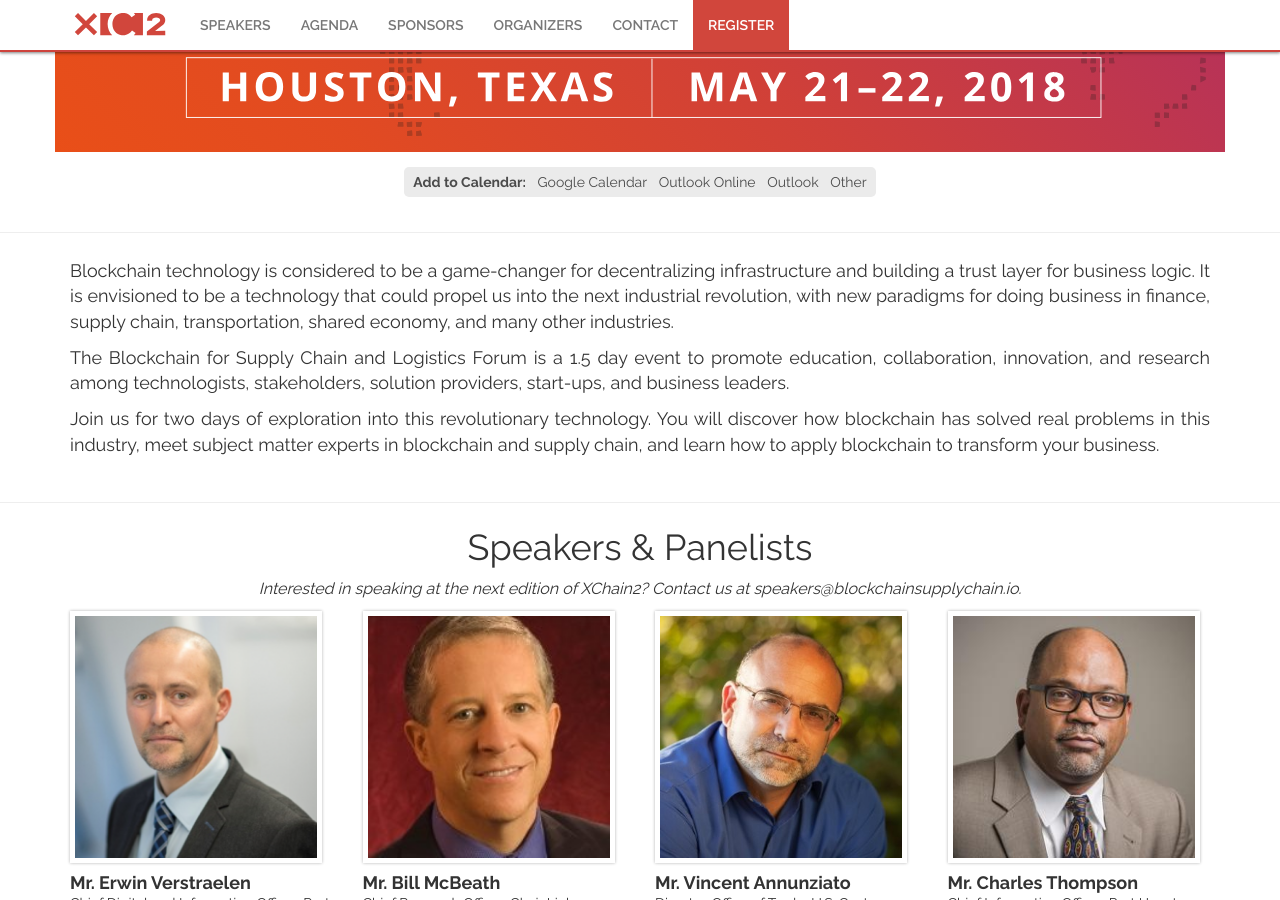
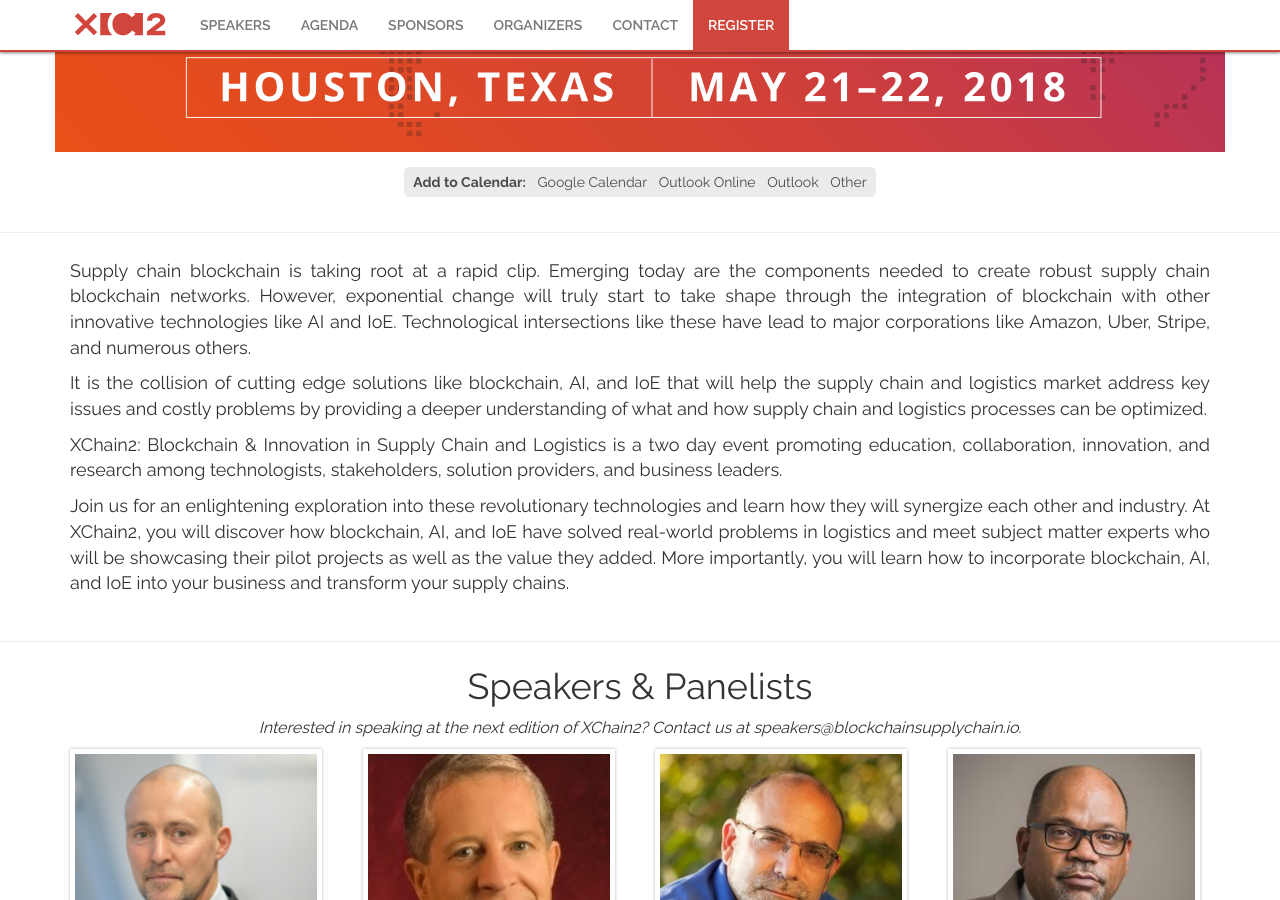
Before and after one commit to gnawalishyam/jekyll, a Jekyll site: the page built from index.html, in a window 1280 px wide and 900 px high, scrolled down 599 px. Built offline with Jekyll 4.4.1, drawn with Linux system fonts in a browser that asks for light colours; some web fonts are replaced.

Commit message:
Update Index.html
Updated About Text

```diff
--- a/index.html
+++ b/index.html
@@ -32,9 +32,10 @@
 		<!--<h1>About</h1>-->
 		<div class="row">
 			<div class="col-md-12">
-				<p>Blockchain technology is considered to be a game-changer for decentralizing infrastructure and building a trust layer for business logic. It is envisioned to be a technology that could propel us into the next industrial revolution, with new paradigms for doing business in finance, supply chain, transportation, shared economy, and many other industries.</p>
-				<p>The Blockchain for Supply Chain and Logistics Forum is a 1.5 day event to promote education, collaboration, innovation, and research among technologists, stakeholders, solution providers, start-ups, and business leaders.</p>
-				<p>Join us for two days of exploration into this revolutionary technology. You will discover how blockchain has solved real problems in this industry, meet subject matter experts in blockchain and supply chain, and learn how to apply blockchain to transform your business.</p>
+				<p>Supply chain blockchain is taking root at a rapid clip. Emerging today are the components needed to create robust supply chain blockchain networks. However, exponential change will truly start to take shape through the integration of blockchain with other innovative technologies like AI and IoE. Technological intersections like these have lead to major corporations like Amazon, Uber, Stripe, and numerous others.</p>
+				<p>It is the collision of cutting edge solutions like blockchain, AI, and IoE that will help the supply chain and logistics market address key issues and costly problems by providing a deeper understanding of what and how supply chain and logistics processes can be optimized.</p>
+				<p>XChain2: Blockchain & Innovation in Supply Chain and Logistics is a two day event promoting education, collaboration, innovation, and research among technologists, stakeholders, solution providers, and business leaders.</p>
+				<p>Join us for an enlightening exploration into these revolutionary technologies and learn how they will synergize each other and industry. At XChain2, you will discover how blockchain, AI, and IoE have solved real-world problems in logistics and meet subject matter experts who will be showcasing their pilot projects as well as the value they added. More importantly, you will learn how to incorporate blockchain, AI, and IoE into your business and transform your supply chains.</p>
 			</div>
 		</div>
 	</div>
```
